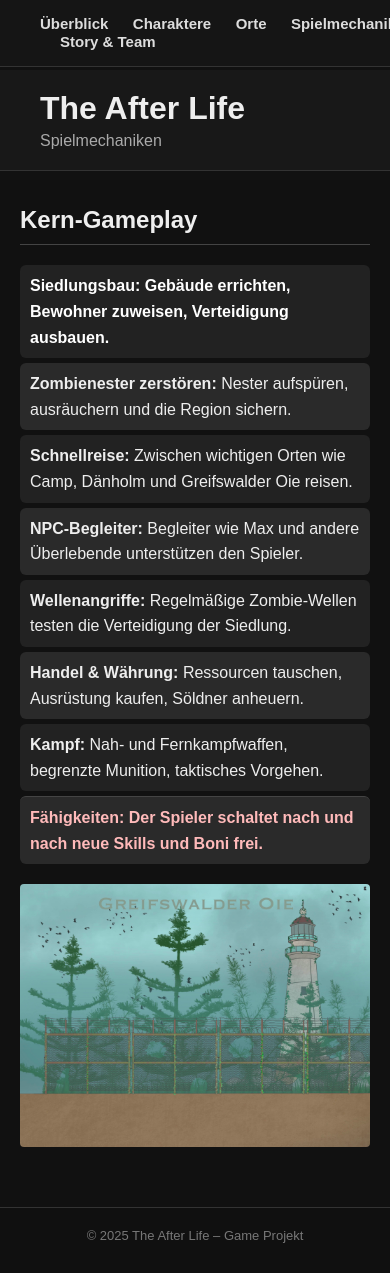
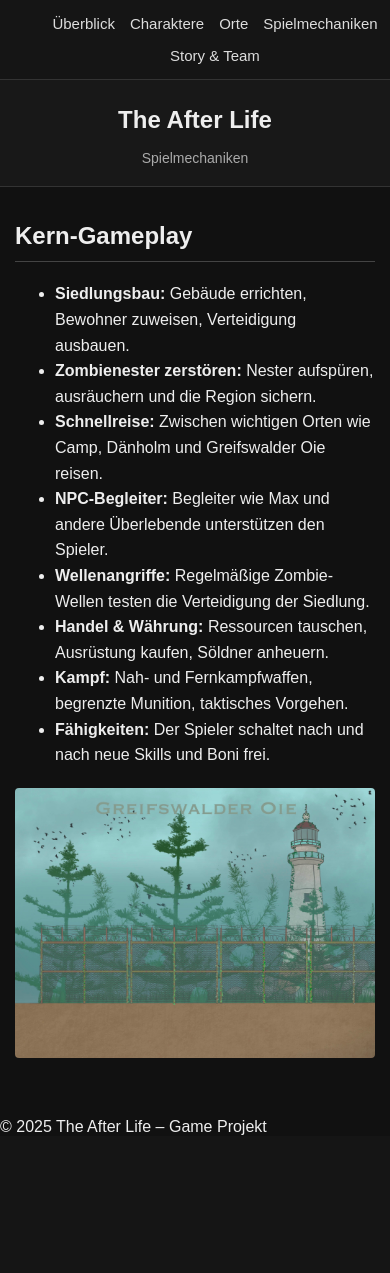
Before and after one commit to Noor8686/the-after-life-website, a PHP site: page /mechaniken.html in a window 390 px wide. After the commit the page ends 1135 px from the top, so only its background shows below. Run offline with PHP 8.4, Linux system fonts and the light colour scheme.

Commit message:
CSS angepasst für Handy, Tablett , Ipad, Laptop und große bildschirm

```diff
--- a/style.css
+++ b/style.css
@@ -1,21 +1,23 @@
-/* ===== Allgemeines Design ===== */
+/* ===== Grunddesign ===== */
 
 body {
     margin: 0;
-    padding-top: 70px;          /* Platz für die fixe Navigation */
+    padding-top: 70px;
     font-family: Arial, sans-serif;
     background: #111;
     color: #eee;
 }
 
+/* ===== Header ===== */
+
 header {
     background: #181818;
     padding: 20px 40px;
     border-bottom: 1px solid #333;
+    text-align: center;
 }
 
 header h1 {
-    margin: 0;
     font-size: 32px;
 }
 
@@ -24,7 +26,7 @@ header p {
     color: #aaa;
 }
 
-/* Navigation – fix am oberen Rand */
+/* ===== Navigation (fixiert oben) ===== */
 
 nav {
     position: fixed;
@@ -32,15 +34,18 @@ nav {
     left: 0;
     width: 100%;
     background: #151515;
-    padding: 15px 40px;
+    padding: 15px 20px;
     border-bottom: 1px solid #333;
     z-index: 1000;
+
+    display: flex;
+    flex-wrap: wrap;
+    gap: 15px;
 }
 
 nav a {
     color: #ddd;
     text-decoration: none;
-    margin-right: 20px;
     font-size: 15px;
 }
 
@@ -48,7 +53,7 @@ nav a:hover {
     color: #ffffff;
 }
 
-/* Hauptbereich */
+/* ===== Main ===== */
 
 main {
     max-width: 900px;
@@ -63,57 +68,32 @@ h2 {
     padding-bottom: 5px;
 }
 
-/* Bilder im Inhalt */
+/* ===== Bilder ===== */
 
 img.full {
     width: 100%;
-    max-width: 900px;
+    height: auto;
+    max-width: 100%;
+    border-radius: 4px;
     display: block;
-    margin: 15px auto;
-    border-radius: 4px;
+    margin: 20px 0;
 }
 
-/* Footer */
-
-footer {
-    text-align: center;
-    color: #777;
-    font-size: 13px;
-    padding: 20px 0 30px 0;
-    border-top: 1px solid #333;
-    background: #101010;
-}
-
-/* Buttons */
-
-.button {
-    display: inline-block;
-    padding: 10px 18px;
-    margin: 10px 0;
-    background: #2c6cff;
-    color: #fff;
-    text-decoration: none;
-    border-radius: 4px;
-    font-size: 14px;
-}
-
-.button:hover {
-    background: #507eff;
-}
-
-/* ===== Hero-Bereich (Startseite) ===== */
+/* ===== Hero Bereich ===== */
 
 .hero {
     min-height: 80vh;
-    background-image: url("pictures/image.jpg"); /* Startbild */
+    background-image: url("pictures/image.jpg");
     background-size: cover;
     background-position: center;
+
     display: flex;
     align-items: center;
-    justify-content: flex-start;
-    padding: 4rem;
-    color: #fff;
+    justify-content: center;
+    padding: 3rem;
+
     position: relative;
+    text-align: center;
 }
 
 .hero::before {
@@ -136,71 +116,35 @@ footer {
 }
 
 .hero p {
-    font-size: 1.2rem;
+    font-size: 1.3rem;
     margin-bottom: 2rem;
 }
-
-/* Buttons im Hero */
 
 .hero-buttons {
     display: flex;
     gap: 1rem;
     flex-wrap: wrap;
+    justify-content: center;
 }
 
-.button.primary {
-    background: #e63946;
-    color: #fff;
+/* Buttons */
+
+.button {
+    padding: 12px 20px;
+    border-radius: 4px;
+    text-decoration: none;
+    font-weight: 600;
+    color: white;
 }
 
-.button.secondary {
-    background: #1d3557;
-    color: #fff;
+.button.primary { background: #e63946; }
+.button.secondary { background: #1d3557; }
+
+.button:hover {
+    opacity: 0.85;
 }
 
-/* Allgemeine Links im Text */
-
-a {
-    color: #4da3ff;
-    text-decoration: none;
-    font-weight: 600;
-    position: relative;
-}
-
-/* dünner Balken unter dem Link beim Hover */
-
-a::after {
-    content: "";
-    position: absolute;
-    left: 0;
-    bottom: -3px;
-    width: 0;
-    height: 2px;
-    background: #4da3ff;
-    transition: width 0.25s ease;
-}
-
-a:hover::after {
-    width: 100%;
-}
-
-a:hover {
-    color: #ffffff;
-}
-
-/* bereits besuchter Link */
-
-a:visited {
-    color: #9bb8ff;
-}
-
-/* beim Klicken */
-
-a:active {
-    color: #ff6b6b;
-}
-
-/* Zur-Top-Schaltfläche */
+/* Back-to-top button */
 
 .top-btn {
     position: fixed;
@@ -215,113 +159,49 @@ a:active {
     box-shadow: 0 0 10px #000;
 }
 
-.top-btn:hover {
-    background: #ff4a57;
+.top-btn:hover { background: #ff4a57; }
+
+/* ========================================================= */
+/* ==========  RESPONSIVE MEDIA QUERIES  ====================*/
+/* ========================================================= */
+
+/* === Handy (bis 600px) === */
+@media (max-width: 600px) {
+
+    nav { justify-content: center; }
+
+    header h1 { font-size: 24px; }
+    header p { font-size: 14px; }
+
+    .hero {
+        padding: 2rem 1rem;
+        min-height: 70vh;
+    }
+
+    .hero h2 { font-size: 2rem; }
+    .hero p { font-size: 1rem; }
+
+    main { padding: 0 15px; }
 }
 
-.fullscreen-img {
-    width: 100vw;                 /* komplette Bildschirmbreite */
-    height: 100vh;                /* komplette Bildschirmhöhe */
-    object-fit: cover;            /* schneidet sauber zu, keine Verzerrung */
-    display: block;
-    margin: 0;
-    padding: 0;
+/* === Tablet (600px – 1024px) === */
+@media (min-width: 600px) and (max-width: 1024px) {
+
+    nav { justify-content: center; }
+
+    .hero {
+        padding: 3rem;
+    }
+
+    .hero h2 { font-size: 2.5rem; }
 }
 
-/* ===== GRID LAYOUT: Charaktere ===== */
+/* === Große Bildschirme (über 1400px) === */
+@media (min-width: 1400px) {
+    body { font-size: 20px; }
 
-.grid-characters {
-    display: grid;
-    grid-template-columns: repeat(auto-fit, minmax(280px, 1fr));
-    gap: 30px;
-    margin-top: 20px;
+    .hero h2 { font-size: 4rem; }
+    .hero p { font-size: 1.5rem; }
+
+    main { max-width: 1100px; }
 }
-
-.char-box {
-    background: #181818;
-    padding: 20px;
-    border-radius: 8px;
-    text-align: center;
-    border: 1px solid #333;
-    box-shadow: 0 0 10px rgba(0,0,0,0.3);
-}
-
-.char-box img {
-    width: 100%;
-    height: 320px;
-    object-fit: cover;
-    border-radius: 8px;
-}
-
-.char-box h3 {
-    margin-top: 15px;
-    color: #fff;
-}
-
-/* --- Spielmechaniken-Liste automatisch stylen --- */
-
-main ul li {
-    padding: 6px 10px;
-    margin-bottom: 5px;
-    border-radius: 6px;
-}
-
-/* Erster Punkt */
-main ul li:first-child {
-    background: #134611;
-    color: #b9ffb5;
-    font-weight: bold;
-}
-
-/* Letzter Punkt */
-main ul li:last-child {
-    background: #5c0a0a;
-    color: #ffbaba;
-    font-weight: bold;
-}
-
-/* Jeder ungerade Punkt */
-main ul li:nth-child(odd) {
-    background: #1a3a5f;
-}
-
-/* Jeder gerade Punkt */
-main ul li:nth-child(even) {
-    background: #24486e;
-}
-
-/* ===== Beispiel: Pseudo-Selektoren für die Mechanik-Liste ===== */
-
-.mechanik-liste {
-    list-style: none;        /* Punkte vor der Liste entfernen */
-    padding: 0;
-    margin: 20px 0;
-}
-
-/* jedes Listenelement bekommt etwas Abstand */
-.mechanik-liste li {
-    padding: 8px 10px;
-}
-
-/* 1. Element: besonders hervorheben */
-.mechanik-liste li:first-child {
-    background: #1d3557;
-    color: #fff;
-    font-weight: bold;
-}
-
-/* letztes Element: andere Farbe */
-.mechanik-liste li:last-child {
-    background: #111827;
-    border-top: 1px solid #444;
-}
-
-/* alle ungeraden Elemente (1,3,5,7,...) */
-.mechanik-liste li:nth-child(odd) {
-    background: #222;
-}
-
-/* alle geraden Elemente (2,4,6,8,...) */
-.mechanik-liste li:nth-child(even) {
-    background: #2a2a2a;
-}
```
